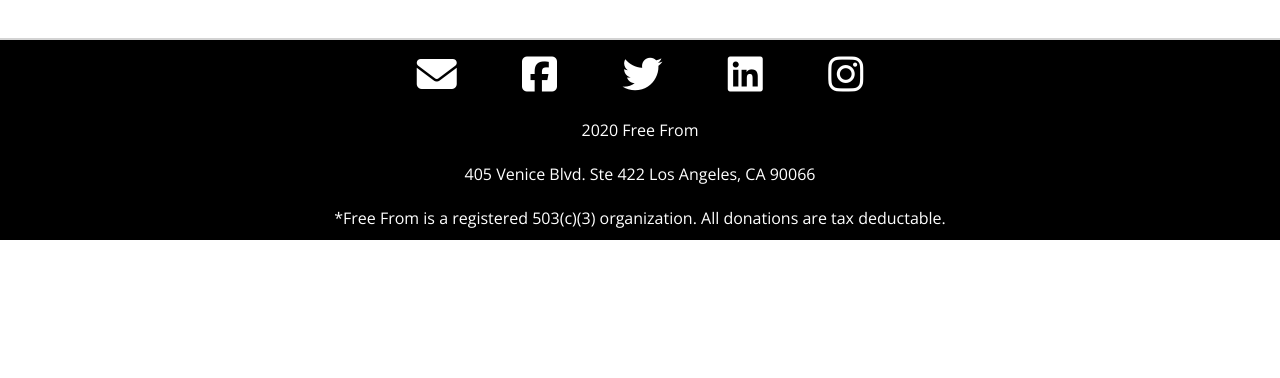
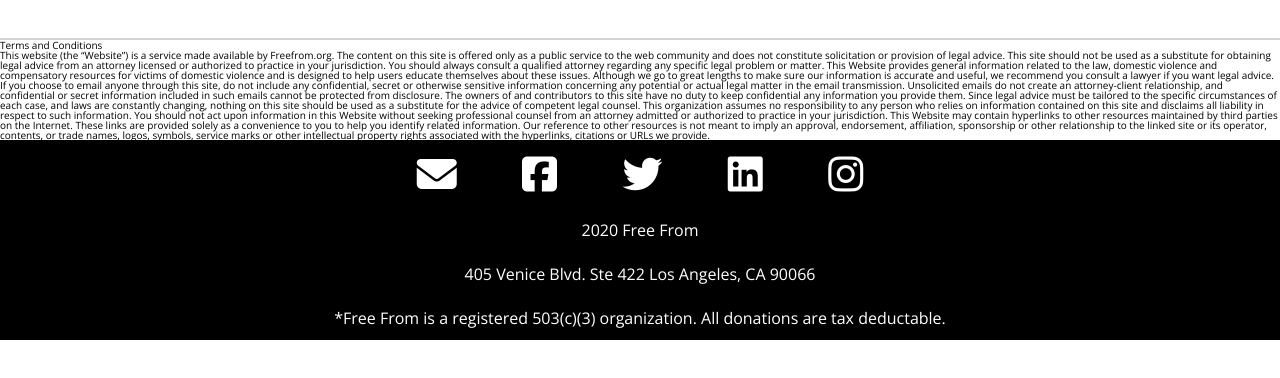
Before and after one commit to BW-Domestic-Violence-Survivors-Tool/marketing-page-AC, a plain HTML site: page TOS.html in a window 1280 px wide. Shown: the part 80-458 px from the top of the page. Drawn offline with nearby package versions, Linux system fonts and the light colour scheme.

Commit message:
added cotent to TOS page, began symantic formatting

```diff
--- a/TOS.html
+++ b/TOS.html
@@ -39,7 +39,21 @@
     </div>
   </section>
 
+  <section class="TOS">
+    <h1 class="TOS__header">Terms and Conditions</h1>
 
+This website (the “Website”) is a service made available by Freefrom.org. The content on this site is offered only as a public service to the web community and does not constitute solicitation or provision of legal advice. This site should not be used as a substitute for obtaining legal advice from an attorney licensed or authorized to practice in your jurisdiction. You should always consult a qualified attorney regarding any specific legal problem or matter.
+
+This Website provides general information related to the law, domestic violence and compensatory resources for victims of domestic violence and is designed to help users educate themselves about these issues. Although we go to great lengths to make sure our information is accurate and useful, we recommend you consult a lawyer if you want legal advice.
+
+If you choose to email anyone through this site, do not include any confidential, secret or otherwise sensitive information concerning any potential or actual legal matter in the email transmission. Unsolicited emails do not create an attorney-client relationship, and confidential or secret information included in such emails cannot be protected from disclosure. The owners of and contributors to this site have no duty to keep confidential any information you provide them.
+
+Since legal advice must be tailored to the specific circumstances of each case, and laws are constantly changing, nothing on this site should be used as a substitute for the advice of competent legal counsel.
+
+This organization assumes no responsibility to any person who relies on information contained on this site and disclaims all liability in respect to such information. You should not act upon information in this Website without seeking professional counsel from an attorney admitted or authorized to practice in your jurisdiction.
+
+This Website may contain hyperlinks to other resources maintained by third parties on the Internet. These links are provided solely as a convenience to you to help you identify related information. Our reference to other resources is not meant to imply an approval, endorsement, affiliation, sponsorship or other relationship to the linked site or its operator, contents, or trade names, logos, symbols, service marks or other intellectual property rights associated with the hyperlinks, citations or URLs we provide.
+  </section>
 
   <footer class="footer">
     <div class="socialIcons">
```
